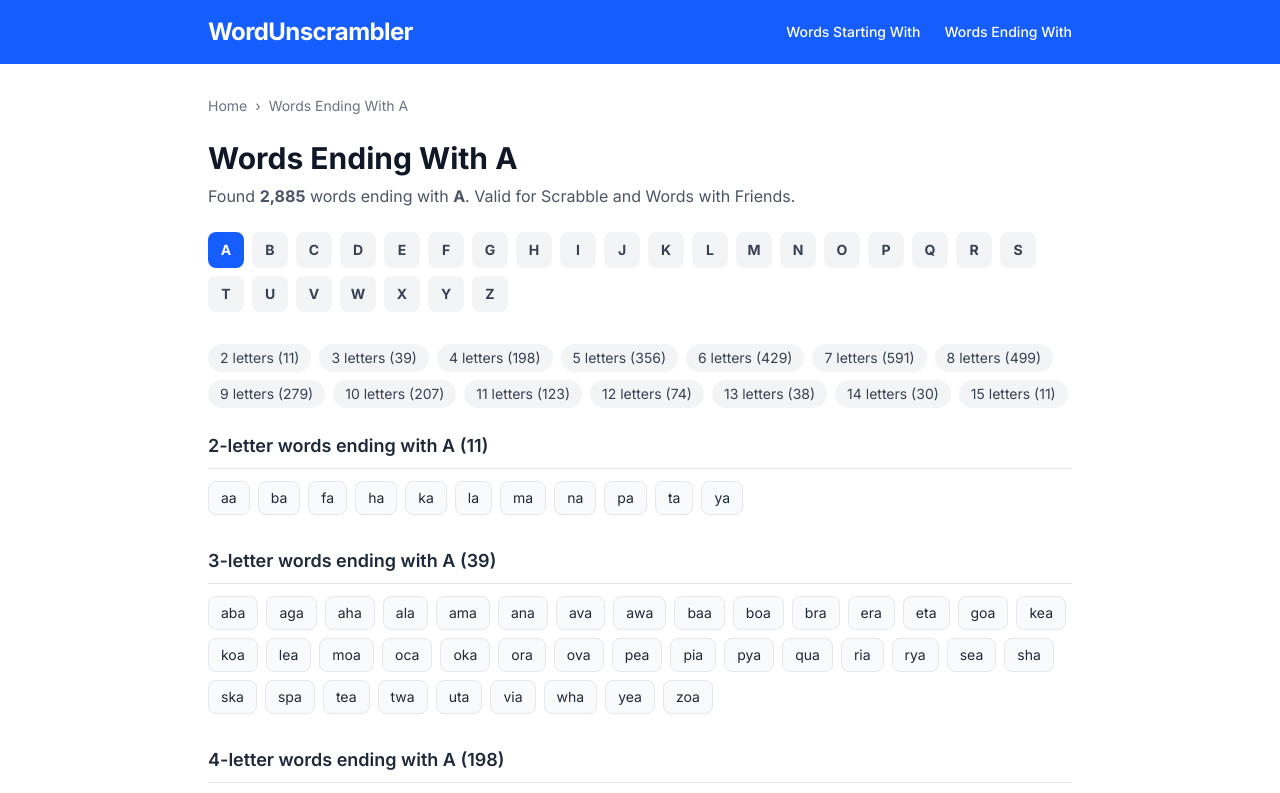
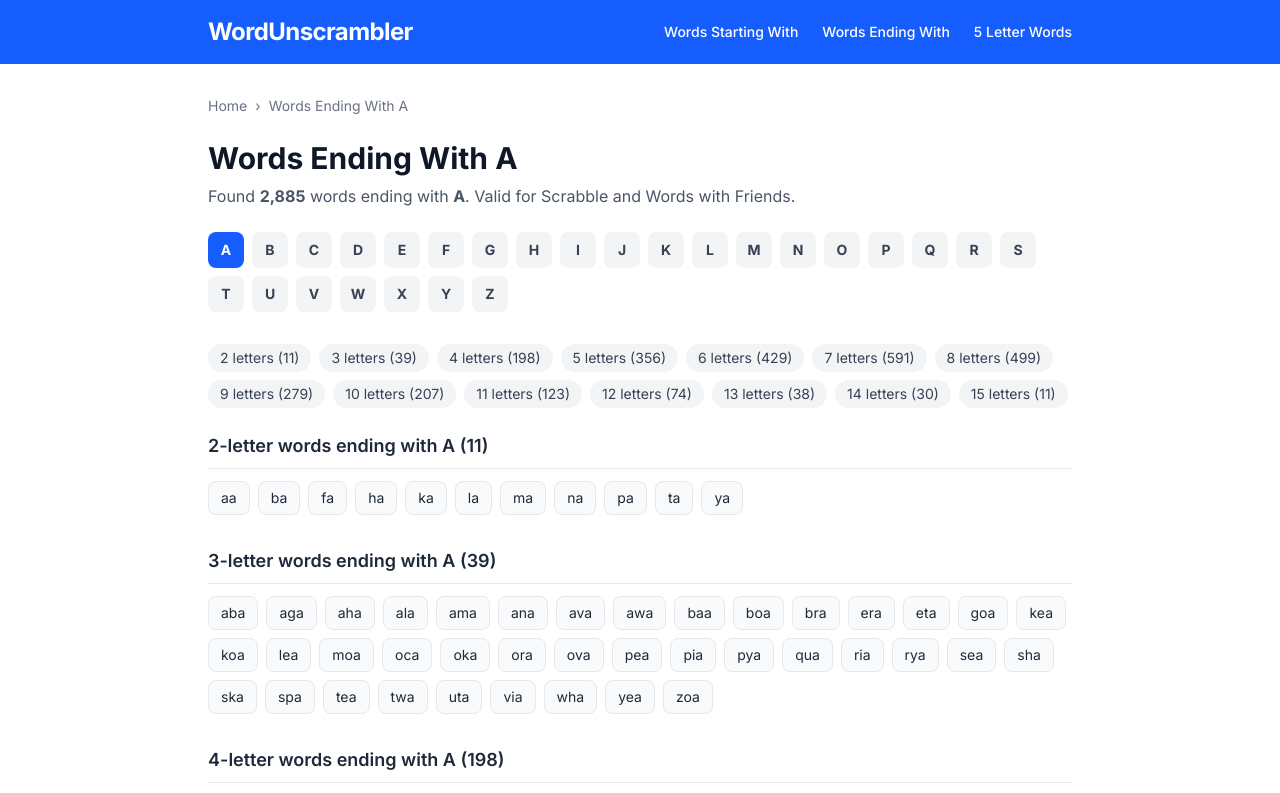
Before and after one commit to magicarcher101/word-unscrambler, a Next.js app: page /words-ending-with/a in a window 1280 px wide. Shown: the top 793 px of the page. Built offline with nearby package versions, Linux system fonts and the light colour scheme.

Commit message:
Add 5 letter words to navigation menu

```diff
--- a/components/Header.js
+++ b/components/Header.js
@@ -17,32 +17,25 @@ export default function Header() {
         <nav className="hidden md:flex gap-6 text-sm font-medium">
           <Link href="/words-starting-with/a" className="hover:text-blue-200 transition-colors">Words Starting With</Link>
           <Link href="/words-ending-with/a" className="hover:text-blue-200 transition-colors">Words Ending With</Link>
+          <Link href="/5-letter-words-starting-with/a" className="hover:text-blue-200 transition-colors">5 Letter Words</Link>
         </nav>
 
-        {/* Mobile hamburger button */}
-        <button
-          onClick={() => setMenuOpen(!menuOpen)}
-          className="md:hidden flex flex-col gap-1.5 p-2"
-          aria-label="Toggle menu"
-        >
+        {/* Mobile hamburger */}
+        <button onClick={() => setMenuOpen(!menuOpen)} className="md:hidden flex flex-col gap-1.5 p-2" aria-label="Toggle menu">
           <span className={`block w-6 h-0.5 bg-white transition-transform duration-200 ${menuOpen ? 'rotate-45 translate-y-2' : ''}`} />
           <span className={`block w-6 h-0.5 bg-white transition-opacity duration-200 ${menuOpen ? 'opacity-0' : ''}`} />
           <span className={`block w-6 h-0.5 bg-white transition-transform duration-200 ${menuOpen ? '-rotate-45 -translate-y-2' : ''}`} />
         </button>
       </div>
 
-      {/* Mobile dropdown menu */}
+      {/* Mobile dropdown */}
       {menuOpen && (
         <div className="md:hidden bg-blue-700 px-4 py-3 flex flex-col gap-3 text-sm font-medium">
-          <Link href="/" onClick={() => setMenuOpen(false)} className="hover:text-blue-200 transition-colors">
-            🏠 Home
-          </Link>
-          <Link href="/words-starting-with/a" onClick={() => setMenuOpen(false)} className="hover:text-blue-200 transition-colors">
-            📖 Words Starting With
-          </Link>
-          <Link href="/words-ending-with/a" onClick={() => setMenuOpen(false)} className="hover:text-blue-200 transition-colors">
-            📖 Words Ending With
-          </Link>
+          <Link href="/" onClick={() => setMenuOpen(false)} className="hover:text-blue-200">🏠 Home</Link>
+          <Link href="/words-starting-with/a" onClick={() => setMenuOpen(false)} className="hover:text-blue-200">📖 Words Starting With</Link>
+          <Link href="/words-ending-with/a" onClick={() => setMenuOpen(false)} className="hover:text-blue-200">📖 Words Ending With</Link>
+          <Link href="/5-letter-words-starting-with/a" onClick={() => setMenuOpen(false)} className="hover:text-blue-200">🟩 5 Letter Words (Wordle)</Link>
+          <Link href="/5-letter-words-ending-with/a" onClick={() => setMenuOpen(false)} className="hover:text-blue-200">🟩 5 Letter Words Ending With</Link>
         </div>
       )}
     </header>
```
